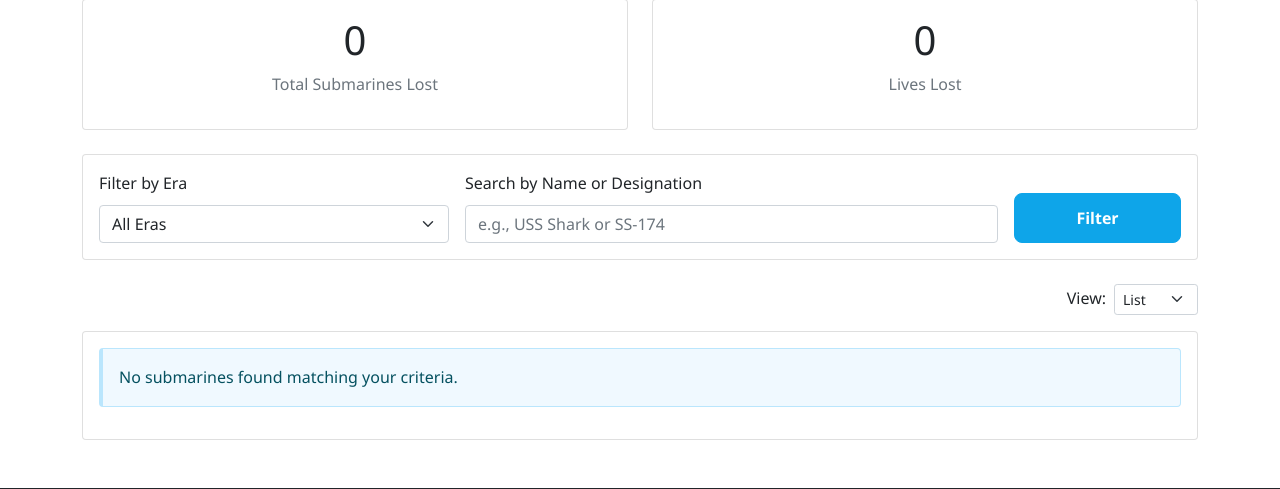
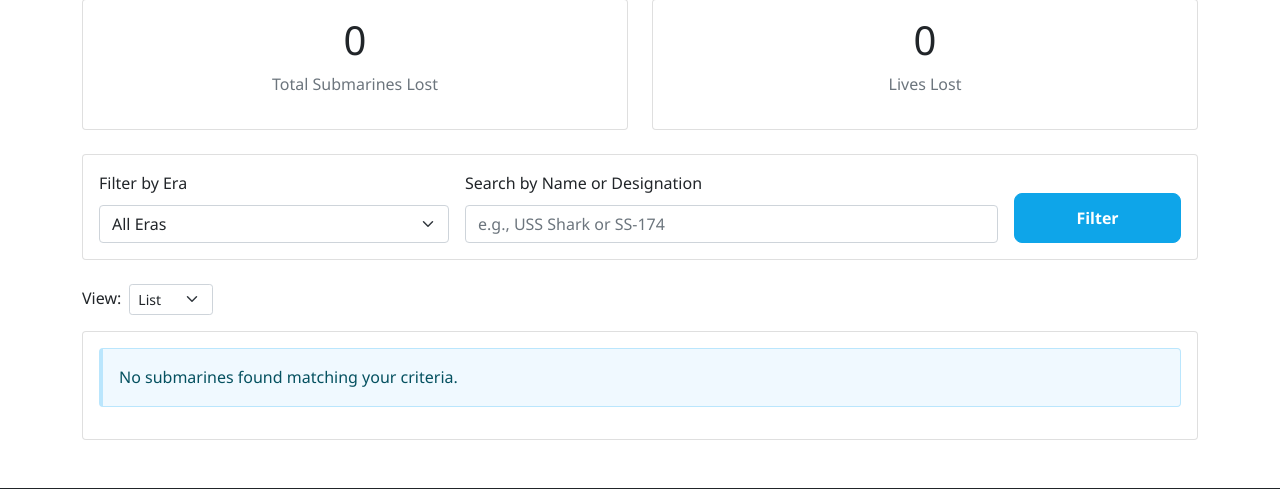
Before and after one commit to igreisman/diesel-sub-faqs-new, a PHP site: page /eternal-patrol.php in a window 1280 px wide. Shown: the part 237-726 px from the top of the page. Run offline with PHP 8.4, Linux system fonts and the light colour scheme; data that the repository does not hold is empty.

Commit message:
Left align view selector

```diff
--- a/eternal-patrol.php
+++ b/eternal-patrol.php
@@ -106,7 +106,7 @@ try {
     </div>
 
     <!-- View Selector -->
-    <div class="mb-3 d-flex justify-content-end">
+    <div class="mb-3 d-flex justify-content-start">
         <form method="GET" class="d-flex align-items-center gap-2">
             <label for="view" class="form-label mb-0">View:</label>
             <select name="view" id="view" class="form-select form-select-sm" style="width: auto;" onchange="this.form.submit()">
```
